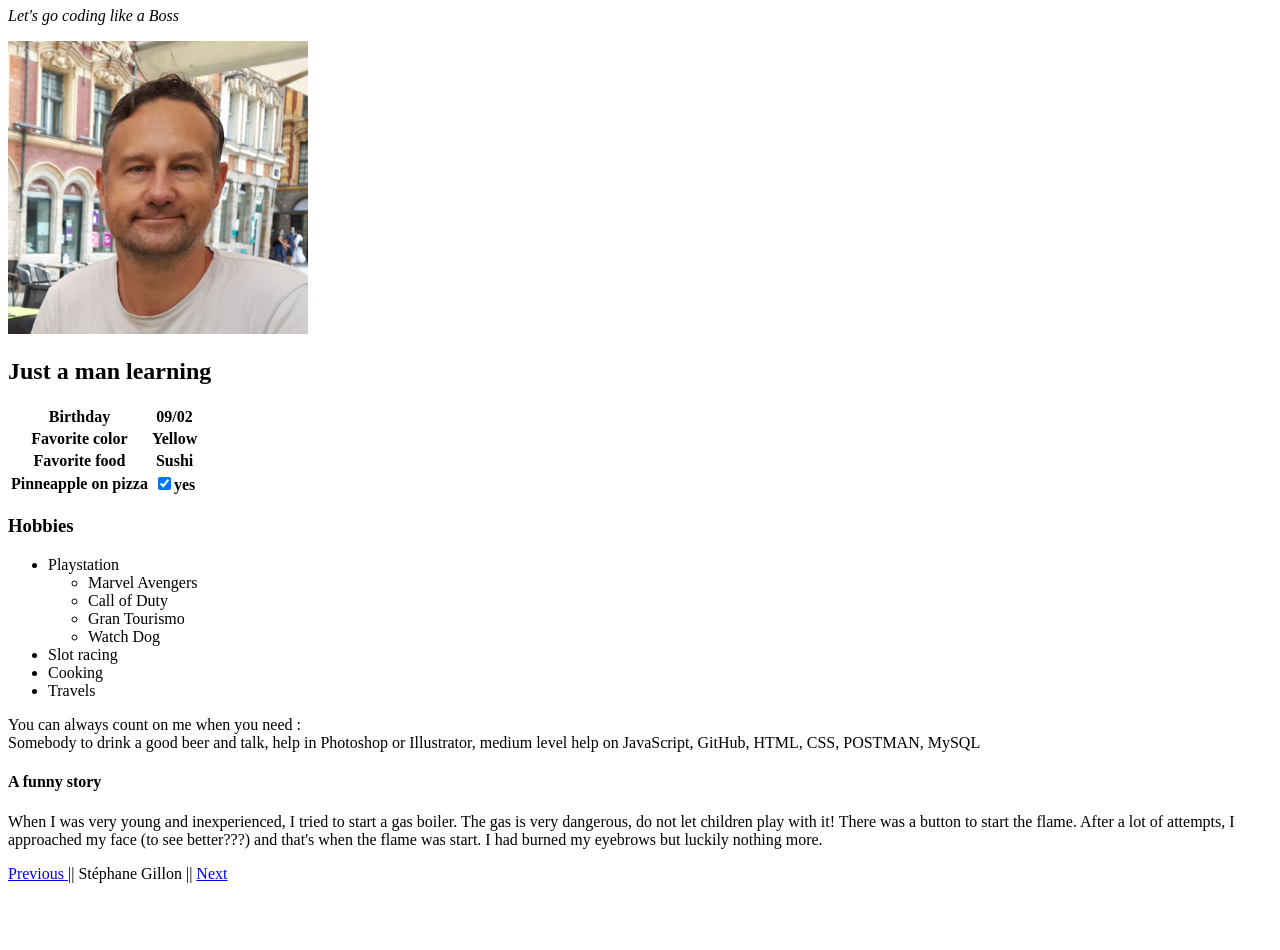
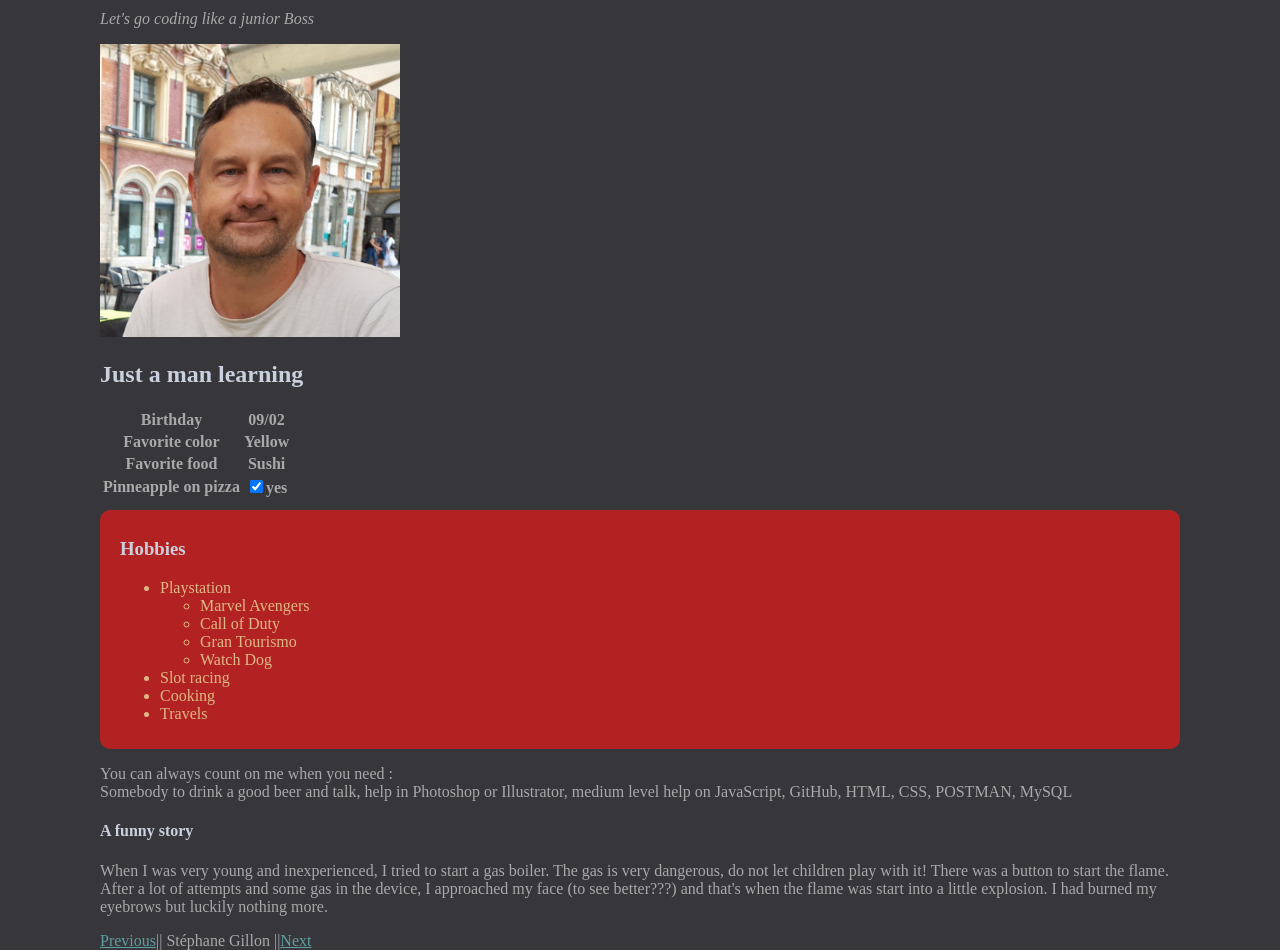
Before and after one commit to rulles13/markdown-to-html, a plain HTML site: page index.html in a window 1280 px wide. Shown: the part 73-1023 px from the top of the page. Before the commit the page ends 964 px from the top, so only its background shows below. Drawn offline with Linux system fonts and the light colour scheme.

```diff
--- a/index.html
+++ b/index.html
@@ -5,16 +5,20 @@
   <meta charset="UTF-8">
   <meta http-equiv="X-UA-Compatible" content="IE=edge">
   <meta name="viewport" content="width=device-width, initial-scale=1.0">
-  <title>Document</title>
+  <title>Stéphane Gillon</title>
+  <link rel="stylesheet" href="styles/user_page.css">
 </head>
 
 <body>
+
   <header>
     <h1>Stéphane GILLON</h1>
+    <p> <i> Let's go coding like a junior Boss </i> </p>
+    <img src="pictures/photoS2020.jpg" alt="Stéphane GILLON" width="300">
   </header>
+
   <main>
-    <p> <i> Let's go coding like a Boss </i> </p>
-    <img src="pictures/photoS2020.jpg" alt="Stéphane GILLON" width="300">
+    <section>
       <h2>Just a man learning</h2>
       <table>
         <tr>
@@ -36,6 +40,9 @@
           </th>
         </tr>
       </table>
+    </section>
+    <section>
+      <div class="hobbies">
         <h3>Hobbies</h3>
         <ul>
           <li>Playstation
@@ -50,18 +57,25 @@
           <li>Cooking</li>
           <li>Travels</li>
         </ul>
+      </div>
+    </section>
+    <section>
       <p>
         You can always count on me when you need : <br>
         Somebody to drink a good beer and talk, help in Photoshop or Illustrator, medium level help on JavaScript, GitHub, HTML, CSS, POSTMAN, MySQL
       </p>
       <h4>A funny story</h4>
       <p>
-      When I was very young and inexperienced, I tried to start a gas boiler. The gas is very dangerous, do not let children play with it! There was a button to start the flame. After a lot of attempts, I approached my face (to see better???) and that's when the flame was start. I had burned my eyebrows but luckily nothing more.
+        When I was very young and inexperienced, I tried to start a gas boiler.
+        The gas is very dangerous, do not let children play with it! There was a button to start the flame.
+        After a lot of attempts and some gas in the device, I approached my face (to see better???)
+         and that's when the flame was start into a little explosion. I had burned my eyebrows but luckily nothing more.
       </p>
+    </section>
   </main>
   <footer>
     <a href="https://github.com/Spyros-Zaboukis/"> Previous </a>
-    <span> || Stéphane Gillon || </span>
+    <div> || Stéphane Gillon || </div>
     <a href="https://github.com/TaniaVervier/"> Next </a>
   </footer>
 </body>
--- /dev/null
+++ b/styles/error.css
@@ -0,0 +1,4 @@
+.er404 {
+  font-family: 'Pacifico', cursive;
+  font-size: 5em;
+}
--- /dev/null
+++ b/styles/user_page.css
@@ -0,0 +1,35 @@
+body{
+  margin: 0 100px;
+  background-color: rgb(54, 54, 59);
+  color: darkgray;
+}
+
+h1{
+  color: rgb(255, 255, 255);
+  border-bottom: solid 3px rgb(255, 255, 255);
+}
+
+h2, h2, h3, h4, h5, h6{
+  color: rgb(202, 208, 221);
+}
+
+a {
+  color: cadetblue;
+}
+
+a :visited {
+  color: brown;
+}
+
+footer {
+  display: flex;
+}
+
+.hobbies {
+  background-color: firebrick;
+  color: burlywood;
+  padding: 10px 20px;
+  margin: 10px 0;
+  border-radius: 10px;
+
+}
```
Also changed, not shown: error404.html (added, +16 -0 lines). Lines whose indentation alone changed are shown as unchanged.
